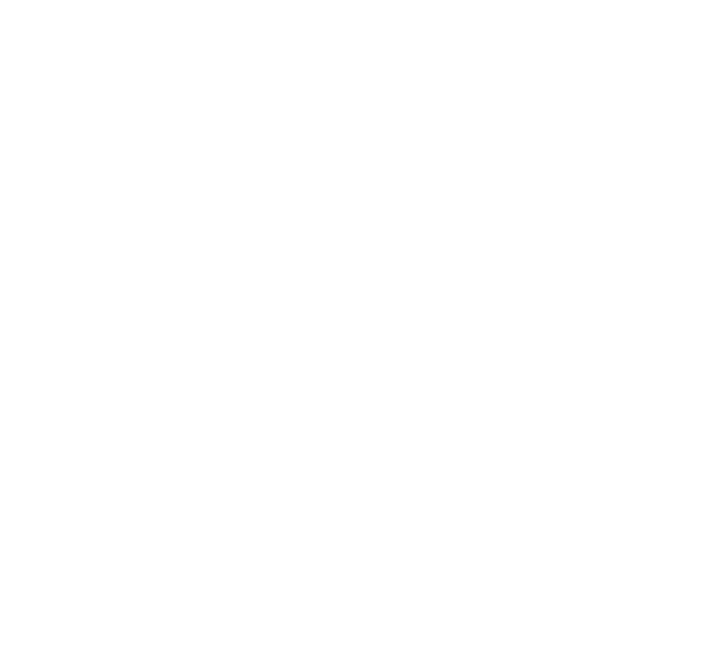
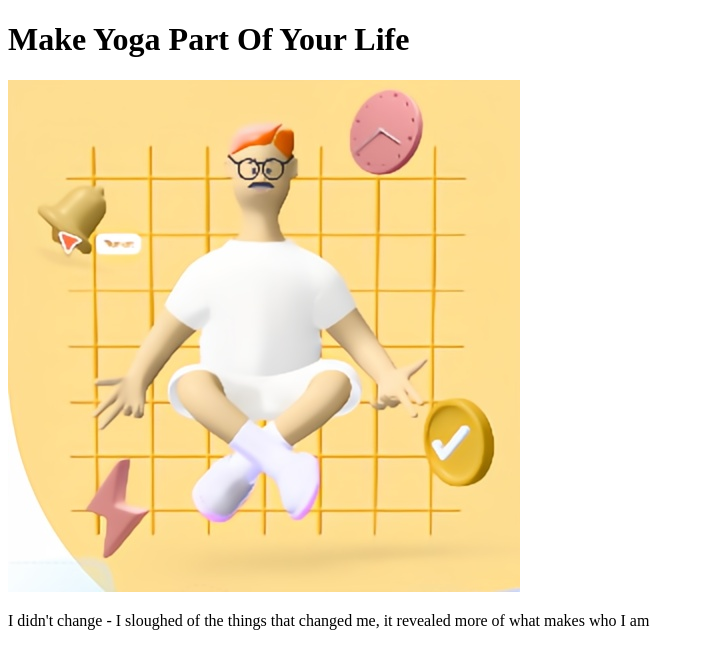
Before and after one commit to Valentine-Nkatha/practice-task, a plain HTML site: page index.html in a window 1280 px wide. Shown: the whole page, without its empty margins (0-704 px from the left). Drawn offline with Linux system fonts and the light colour scheme.

Commit message:
added a sentence

```diff
--- a/index.html
+++ b/index.html
@@ -6,6 +6,9 @@
     <title>Document</title>
 </head>
 <body>
+    <h1>Make Yoga Part Of Your Life</h1>
+        <img src="yoga image.jpeg" alt="yoga">
+        <p>I didn't change - I sloughed of the things that changed me, it revealed more of what makes who I am</p>
 
 </body>
 </html>
```
Also changed, not shown: yoga image.jpeg (added).
